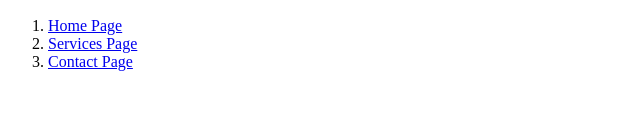
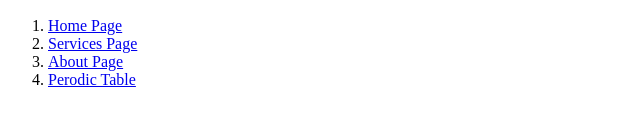
Before and after one commit to MuhammadMuzammil-TheDeveloper/SMIT, a plain HTML site: page about.html in a window 1280 px wide. Shown: the part 231-354 px from the top of the page, without its empty margins (0-640 px from the left). Drawn offline with Linux system fonts and the light colour scheme.

Commit message:
Update about.html

```diff
--- a/about.html
+++ b/about.html
@@ -14,10 +14,12 @@
     <li><a href="https://www.instagram.com/">Instagram</a></li>
   </ol>
   <h2>Webpage Links</h2>
+
   <ol>
     <li><a href="index.html">Home Page</a></li>
     <li><a href="services.html">Services Page</a></li>
-    <li><a href="contact.html">Contact Page</a></li>
+    <li><a href="about.html">About Page</a></li>
+    <li><a href="Perodic Table.html">Perodic Table</a></li>
   </ol>
 </body>
 
```
